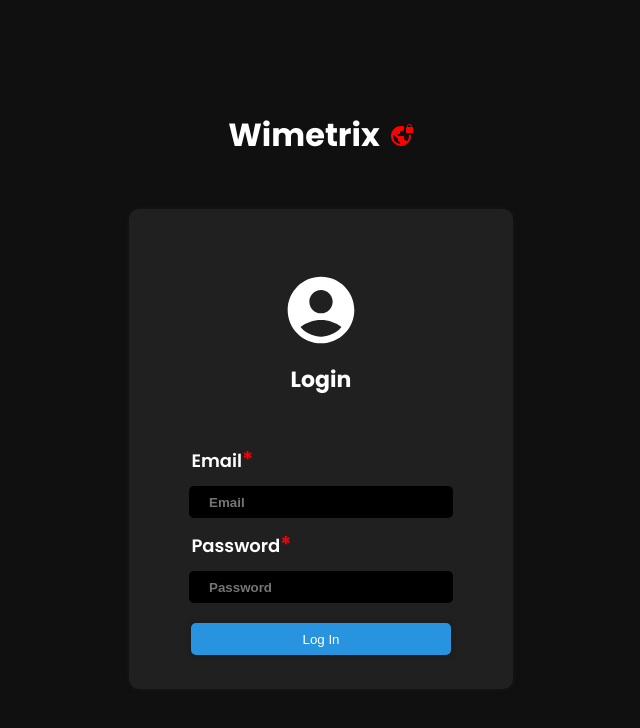
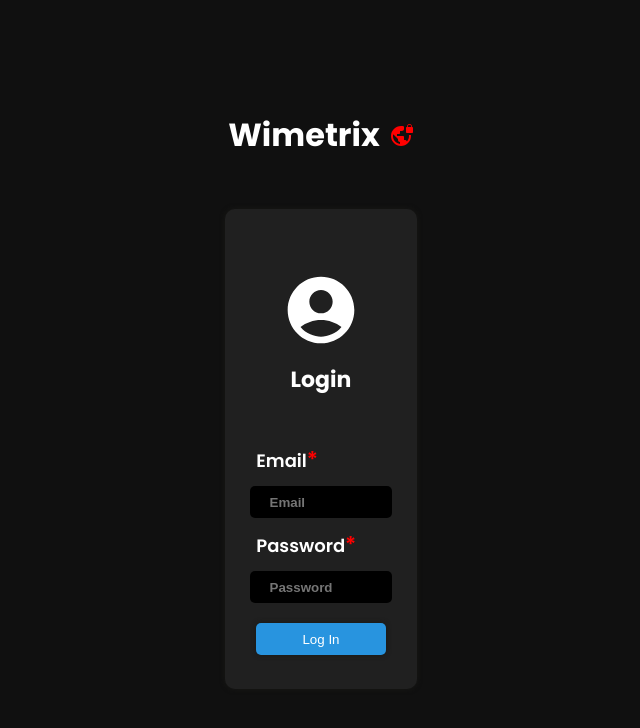
Before and after one commit to kamransadiq772/Authorization-Management-Tool, a React (Create React App) app in the folder client/: page / in a window 1280 px wide. Shown: the top 728 px of the page, without its empty margins (319-959 px from the left). Built offline with nearby package versions, Linux system fonts and the light colour scheme.

Commit message:
login width decreases

```diff
--- a/client/src/Components/Login/login.css
+++ b/client/src/Components/Login/login.css
@@ -21,7 +21,7 @@
     padding: 0px;
 }
 .loginbox{
-    width: 30%;
+    width: 15%;
     height: 60%;
     box-shadow: 0px 0px 4px 1px rgba(24, 24, 22, 0.7);
     display: flex;
```
